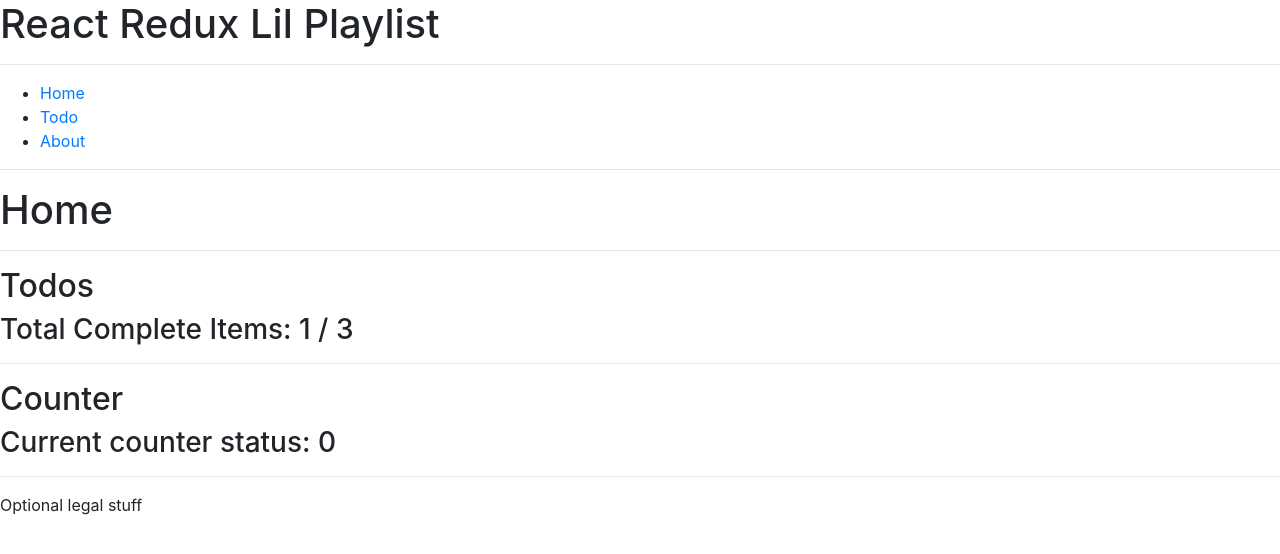
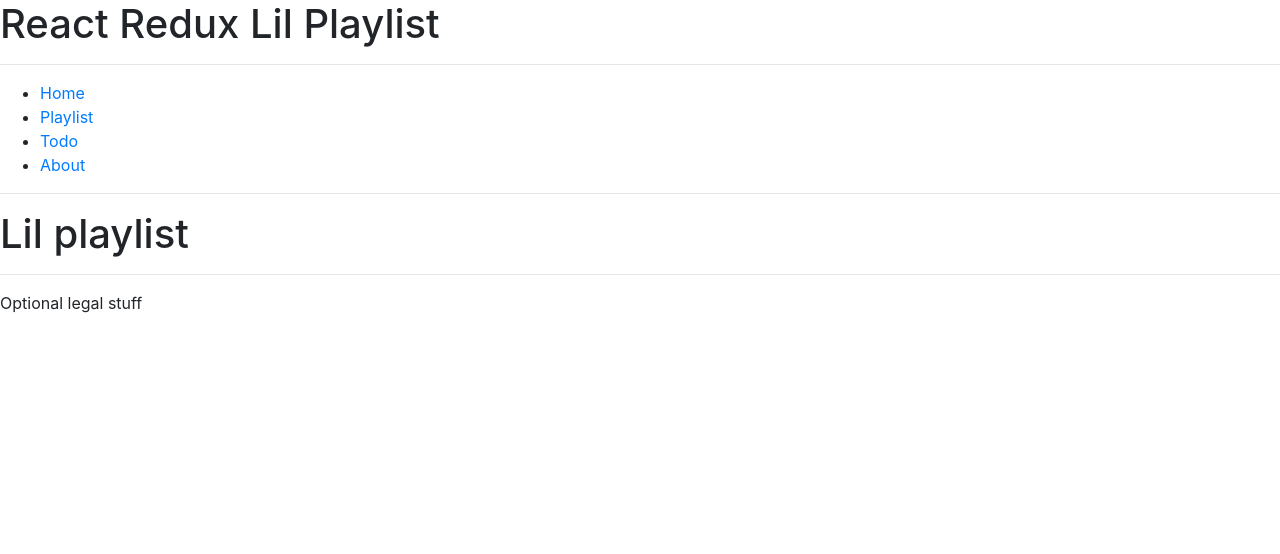
Before and after one commit to Michiel-A-van-Vliet/Michiel_van_Vliet---React-Lil-playlist, a React (Create React App) app: page /playlist in a window 1280 px wide. Shown: the top 554 px of the page. Built offline with nearby package versions, Linux system fonts and the light colour scheme.

Commit message:
Started on Playlist (so far it doesn't do anything). Added it to menu.

```diff
--- a/src/App.js
+++ b/src/App.js
@@ -4,6 +4,7 @@ import { BrowserRouter as Router, Switch, Route, Link } from "react-router-dom";
 import About from "./features/about/About";
 import Todo from "./features/todo/Todo";
 import Home from "./features/home/Home";
+import Playlist from "./features/playlist/Playlist";
 
 export default function App() {
   return (
@@ -13,6 +14,9 @@ export default function App() {
           <ul>
             <li>
               <Link to="/">Home</Link>
+            </li>
+            <li>
+              <Link to="/playlist">Playlist</Link>
             </li>
             <li>
               <Link to="/todo">Todo</Link>
@@ -30,6 +34,9 @@ export default function App() {
           <Route path="/about">
             <About />
           </Route>
+          <Route path="/playlist">
+            <Playlist />
+          </Route>
           <Route path="/todo">
             <Todo />
           </Route>
--- a/src/app/store.js
+++ b/src/app/store.js
@@ -1,10 +1,12 @@
 import { configureStore } from "@reduxjs/toolkit";
 import counterReducer from "../features/about/counterSlice";
 import todoReducer from "../features/todo/todoSlice";
+// import playlistReducer from "../features/playlist/playlistSlice"
 
 export const store = configureStore({
   reducer: {
     counter: counterReducer,
     todos: todoReducer,
+    // playlist: playlistReducer,
   },
 });
--- /dev/null
+++ b/src/features/playlist/Playlist.js
@@ -0,0 +1,13 @@
+import React from "react";
+
+const Playlist = () => {
+  return (
+    <main>
+      <h1>Lil playlist</h1>
+      {/* <AddSong /> */}
+      {/* <SongList /> */}
+    </main>
+  );
+};
+
+export default Playlist;
```
Also changed, not shown: src/features/playlist/playlistSlice.js (added).
